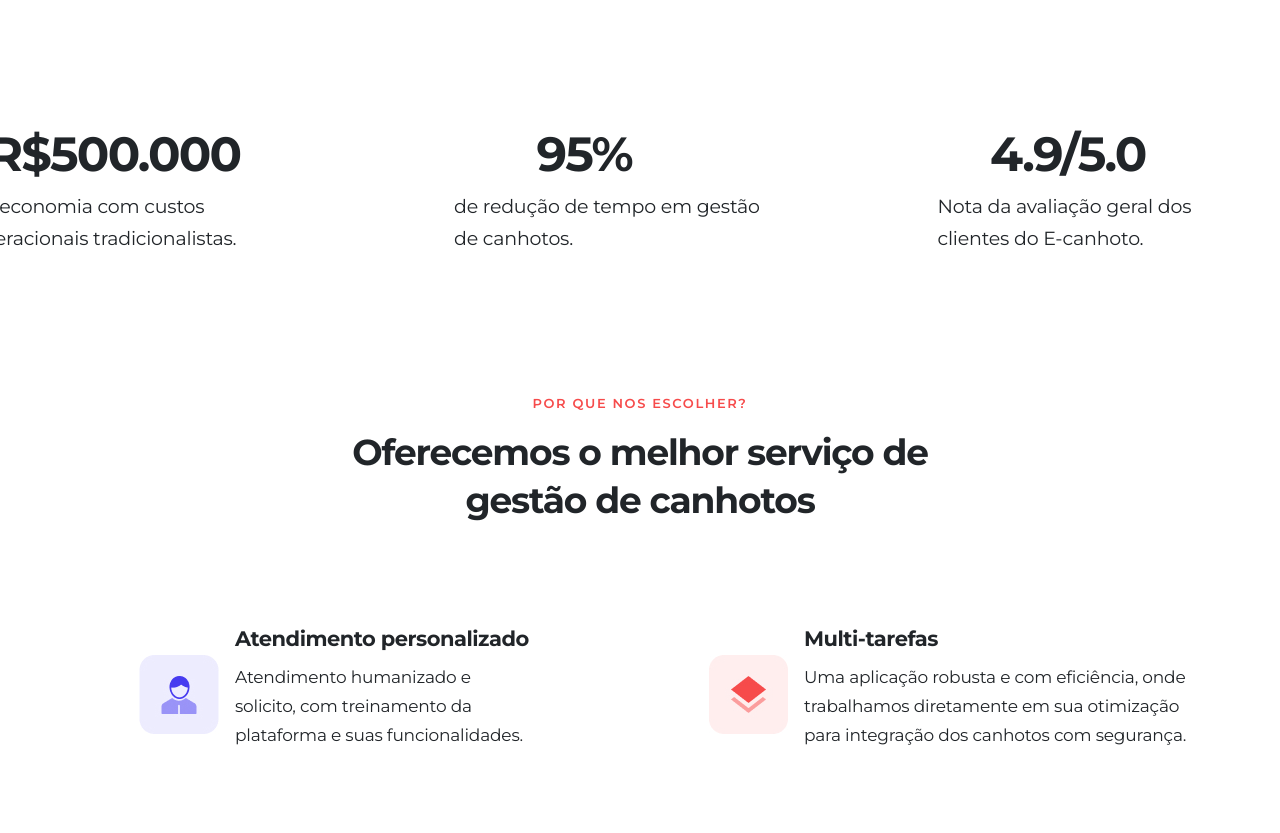
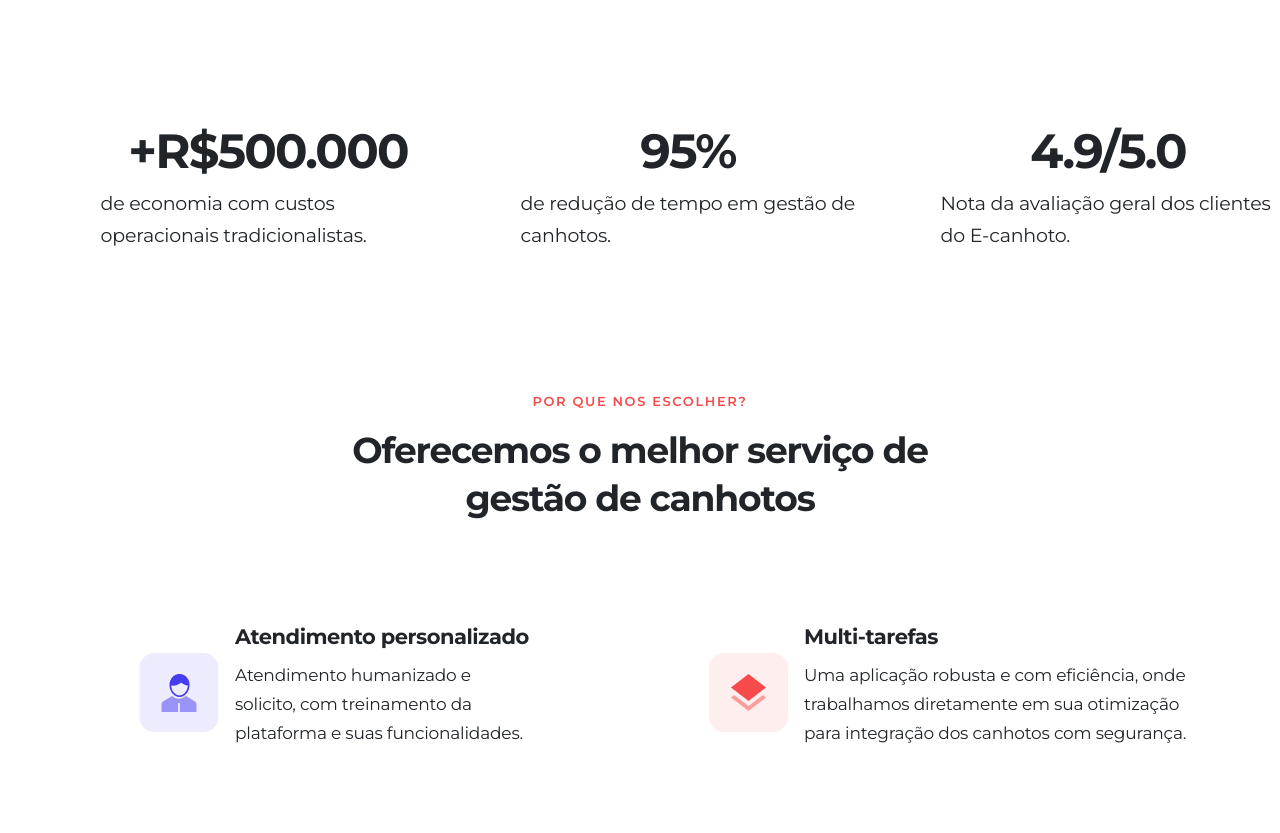
Before and after one commit to edueevaristo/fulltime-ecanhoto, a plain HTML site: page index.html in a window 1280 px wide. Shown: the part 1854-2687 px from the top of the page. Drawn offline with nearby package versions, Linux system fonts and the light colour scheme.

Commit message:
[feature/sm-2] - Commit Correção | Corrigindo estrutura de valores

```diff
--- a/assets/css/style.css
+++ b/assets/css/style.css
@@ -282,12 +282,11 @@ body {
   font-weight: 400;
   line-height: 32px;
   letter-spacing: -0.20000000298023224px;
-  margin-left: 15% !important;
+  margin-left: 5% !important;
+  text-align: start !important;
+
 }
 
-.bloco__quinto__valores {
-  margin-right: 10% !important;
-}
 
 .p__sexto__text,
 .p__setimo__text {
--- a/index.html
+++ b/index.html
@@ -133,18 +133,20 @@
   <!-- FIM QUARTO CONTEUDO -->
 
   <!-- INICIO QUINTO CONTEUDO -->
-  <div class="container-sm d-flex justify-content-center quinto__container">
-    <div class="col-md-4 bloco__quinto__valores">
+  <div class="container-fluid position-relative">
+    <div class="container-sm d-flex quinto__container">
+      <div class="col-md-4 me-5 bloco__quinto__valores">
         <h1 class="text__quinto__container">+R$500.000</h1>
         <p class="bloco__texto__5">de economia com custos operacionais tradicionalistas.</p>
       </div>
-    <div class="col-md-4 bloco__quinto__valores">
+      <div class="col-md-4 me-5 bloco__quinto__valores">
         <h1 class="text__quinto__container">95%</h1>
         <p class="bloco__texto__5">de redução de tempo em gestão de canhotos.</p>
       </div>
-    <div class="col-md-4 bloco__quinto__valores">
+      <div class="col-md-4 me-2 bloco__quinto__valores">
         <h1 class="text__quinto__container">4.9/5.0</h1>
         <p class="bloco__texto__5">Nota da avaliação geral dos clientes do E-canhoto.</p>
+      </div>
     </div>
   </div>
   <!-- FIM QUINTO CONTEUDO -->
```
Lines whose indentation alone changed are shown as unchanged.
